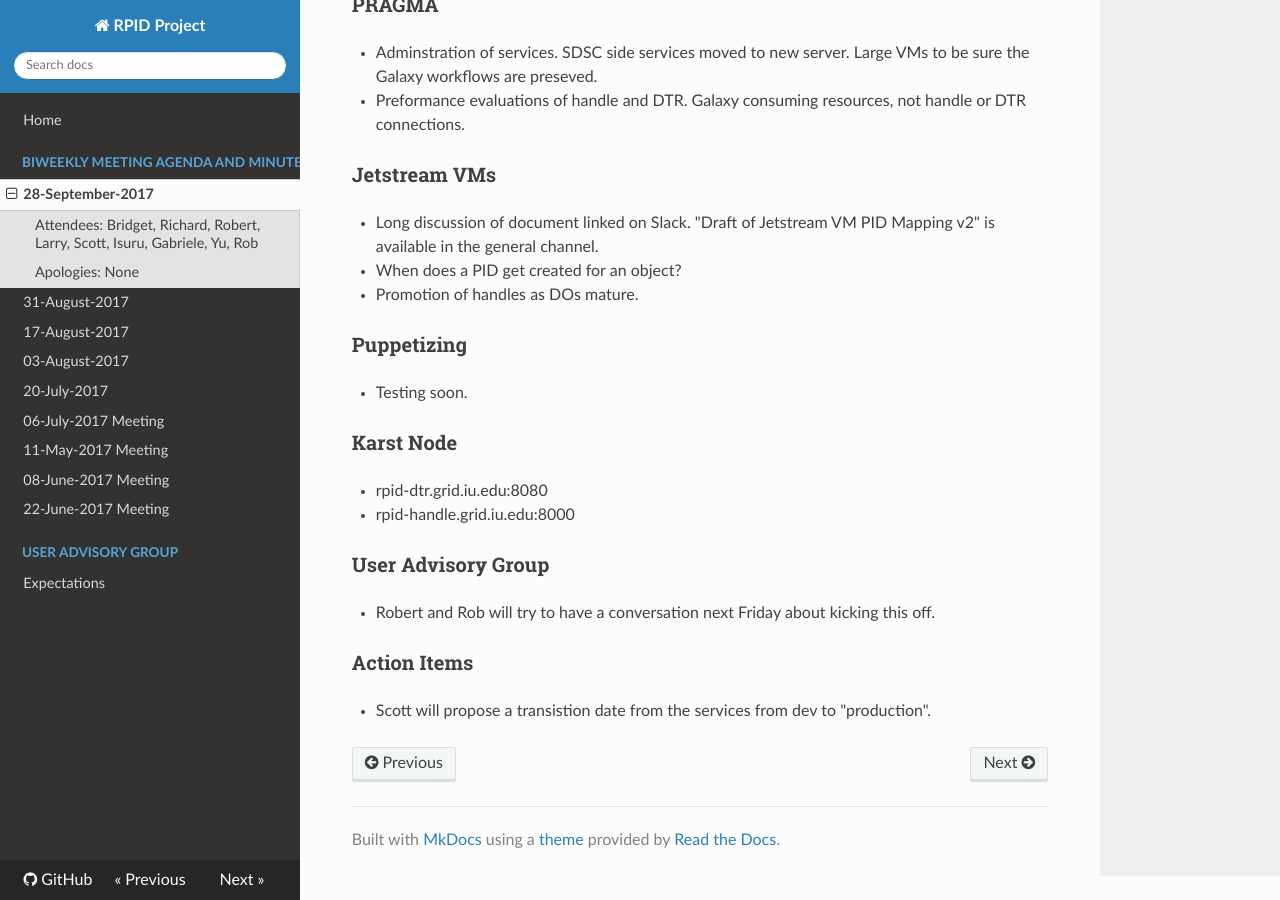
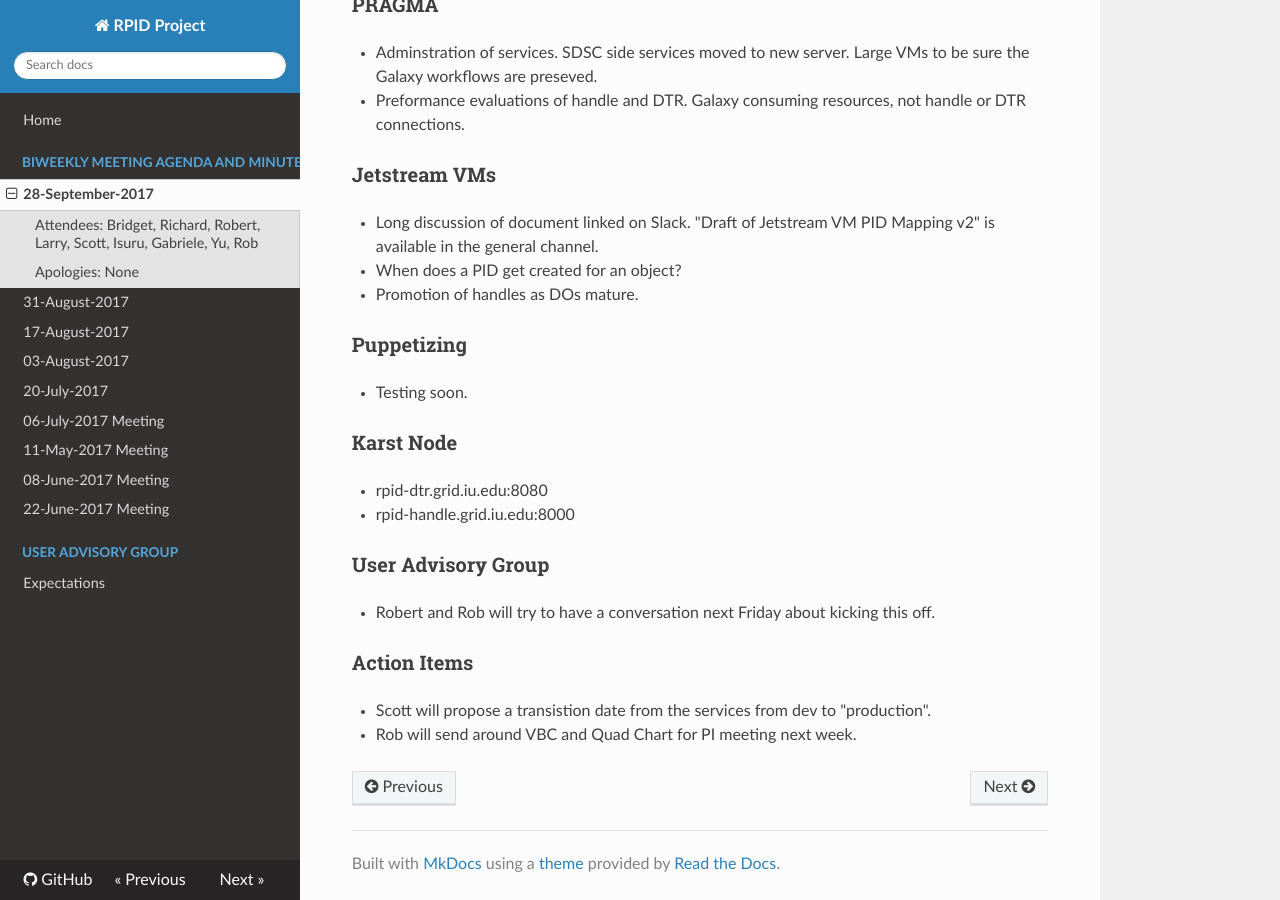
Before and after one commit to rpidproject/rpid, an MkDocs documentation site: the page built from docs/28-September-2017.md, in a window 1280 px wide and 900 px high, scrolled down 774 px. Built offline with MkDocs 1.6.1, drawn with Linux system fonts in a browser that asks for light colours; nearby versions of some CDN libraries; old or Windows-style settings are respelled for this version of MkDocs.

Commit message:
Update 28-September-2017.md

```diff
--- a/docs/28-September-2017.md
+++ b/docs/28-September-2017.md
@@ -40,3 +40,4 @@
 
 ### Action Items
    * Scott will propose a transistion date from the services from dev to "production".
+   * Rob will send around VBC and Quad Chart for PI meeting next week.
```
